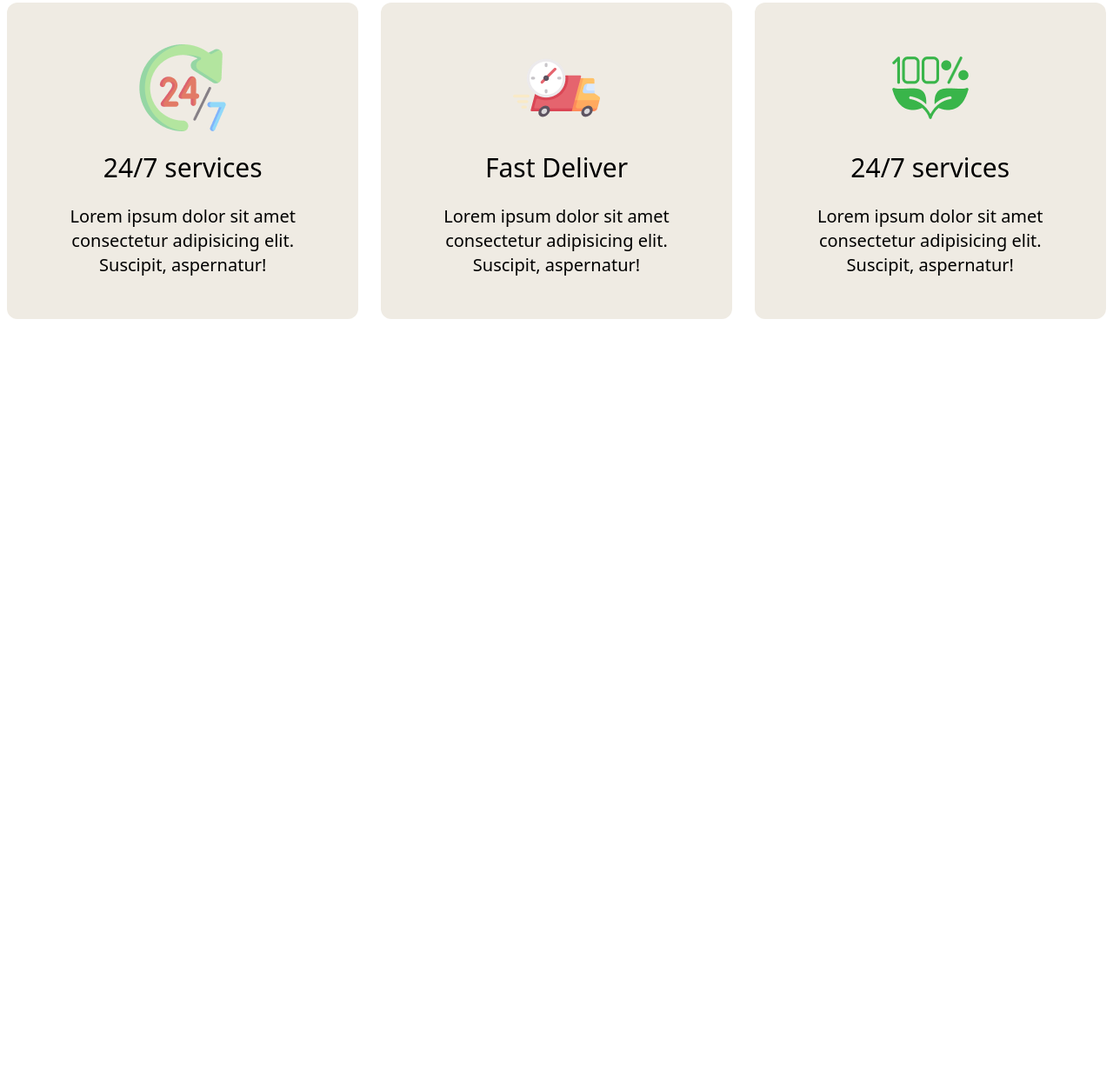
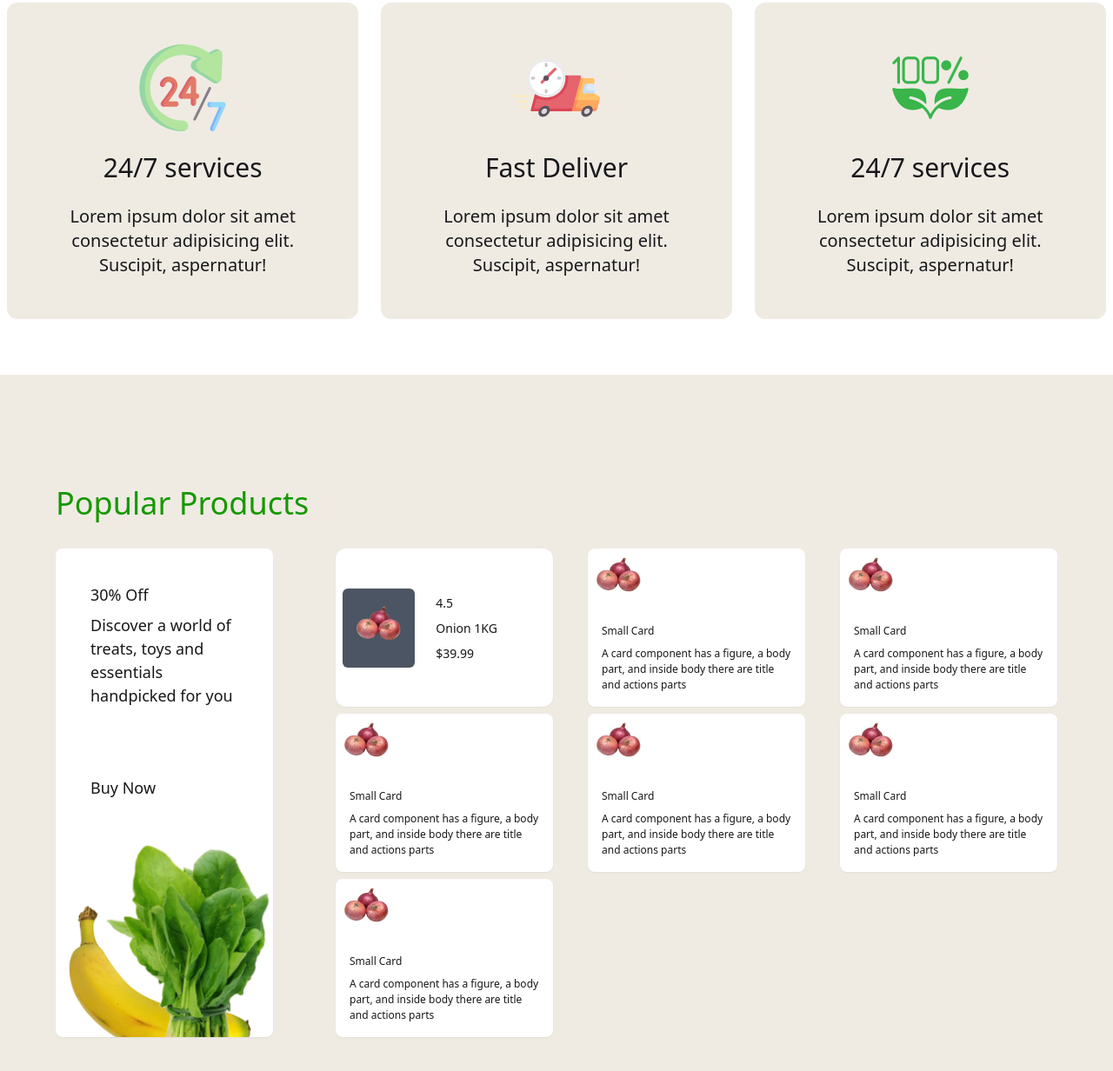
Before and after one commit to thinkGrow/groceries, a website: page index.html in a window 1280 px wide. Shown: the part 946-2178 px from the top of the page at 87% size. Before the commit the page ends 1377 px from the top, so only its background shows below. Drawn offline with nearby package versions, Linux system fonts and the light colour scheme.

Commit message:
popular section structure

```diff
--- a/index.html
+++ b/index.html
@@ -6,8 +6,13 @@
     <meta name="viewport" content="width=device-width, initial-scale=1.0">
     <title>Groceries</title>
 
+    <!-- tailwind cdn -->
     <script src="https://cdn.tailwindcss.com"></script>
+    <!-- fontawesome cdn -->
     <script src="https://kit.fontawesome.com/e641bbc52a.js" crossorigin="anonymous"></script>
+    <!-- daisui cdn -->
+    <link href="https://cdn.jsdelivr.net/npm/daisyui@5" rel="stylesheet" type="text/css" />
+    <script src="https://cdn.jsdelivr.net/npm/@tailwindcss/browser@4"></script>
 
     <style>
         .font-poppins {
@@ -21,8 +26,17 @@
         .custom-color-bg {
             background-color: #169800;
         }
+
+        .custom-color-secondary {
+            color: #EFEBE3
+        }
+
+        .custom-color-secondary-bg {
+            background-color: #EFEBE3
+        }
     </style>
 </head>
+
 
 
 <body>
@@ -155,6 +169,128 @@
 
 
         </section>
+
+        <!-- popular product section -->
+        <section class="custom-color-secondary-bg p-14">
+
+            <div class="container mx-auto pt-4 space-y-8 my-14 px-10 md:px-2">
+
+                <h1 class="text-4xl custom-color">Popular Products</h1>
+
+                <!-- cards -->
+                <div class="grid grid-cols-4 gap-2 space-x-8">
+
+
+
+                    <!-- card1 BIG -->
+                    <div class="card bg-base-100 card-xl shadow-sm row-span-3">
+                        <div class="card-body">
+                            <h2 class="card-title">30% Off</h2>
+                            <p>Discover a world of treats, toys and essentials handpicked for you
+                            </p>
+                            <div>
+                                <button>Buy Now</button>
+                            </div>
+                        </div>
+                        <div>
+                            <img class="object-cover" src="images/vegetable-offer.png" alt="">
+                        </div>
+                    </div>
+
+
+                    <!-- card 2 -->
+                    <div class="flex bg-base-100 shadow-sm items-center rounded-xl">
+                        <div class="flex w-1/3 h-1/2 bg-gray-600 items-center justify-center rounded-md ml-2">
+                            <img class="" src="images/onion.png" alt="">
+                        </div>
+                        <div class="card-body">
+                            <h3 class="card-title">4.5</h3>
+                            <h1>Onion 1KG</h1>
+                            <h3>$39.99</h3>
+                        </div>
+                    </div>
+
+
+
+
+                    <!-- card 2 -->
+                    <div class="card bg-base-100 card-sm shadow-sm">
+                        <div>
+                            <img src="images/onion.png" alt="">
+                        </div>
+                        <div class="card-body">
+                            <h2 class="card-title">Small Card</h2>
+                            <p>A card component has a figure, a body part, and inside body there are title and actions
+                                parts
+                            </p>
+                        </div>
+                    </div>
+                    <!-- card 2 -->
+                    <div class="card bg-base-100 card-sm shadow-sm">
+                        <div>
+                            <img src="images/onion.png" alt="">
+                        </div>
+                        <div class="card-body">
+                            <h2 class="card-title">Small Card</h2>
+                            <p>A card component has a figure, a body part, and inside body there are title and actions
+                                parts
+                            </p>
+                        </div>
+                    </div>
+                    <!-- card 2 -->
+                    <div class="card bg-base-100 card-sm shadow-sm">
+                        <div>
+                            <img src="images/onion.png" alt="">
+                        </div>
+                        <div class="card-body">
+                            <h2 class="card-title">Small Card</h2>
+                            <p>A card component has a figure, a body part, and inside body there are title and actions
+                                parts
+                            </p>
+                        </div>
+                    </div>
+                    <!-- card 2 -->
+                    <div class="card bg-base-100 card-sm shadow-sm">
+                        <div>
+                            <img src="images/onion.png" alt="">
+                        </div>
+                        <div class="card-body">
+                            <h2 class="card-title">Small Card</h2>
+                            <p>A card component has a figure, a body part, and inside body there are title and actions
+                                parts
+                            </p>
+                        </div>
+                    </div>
+                    <!-- card 2 -->
+                    <div class="card bg-base-100 card-sm shadow-sm">
+                        <div>
+                            <img src="images/onion.png" alt="">
+                        </div>
+                        <div class="card-body">
+                            <h2 class="card-title">Small Card</h2>
+                            <p>A card component has a figure, a body part, and inside body there are title and actions
+                                parts
+                            </p>
+                        </div>
+                    </div>
+                    <!-- card 2 -->
+                    <div class="card bg-base-100 card-sm shadow-sm">
+                        <div>
+                            <img src="images/onion.png" alt="">
+                        </div>
+                        <div class="card-body">
+                            <h2 class="card-title">Small Card</h2>
+                            <p>A card component has a figure, a body part, and inside body there are title and actions
+                                parts
+                            </p>
+                        </div>
+                    </div>
+
+                </div>
+            </div>
+
+
+        </section>
     </main>
 
 
```
